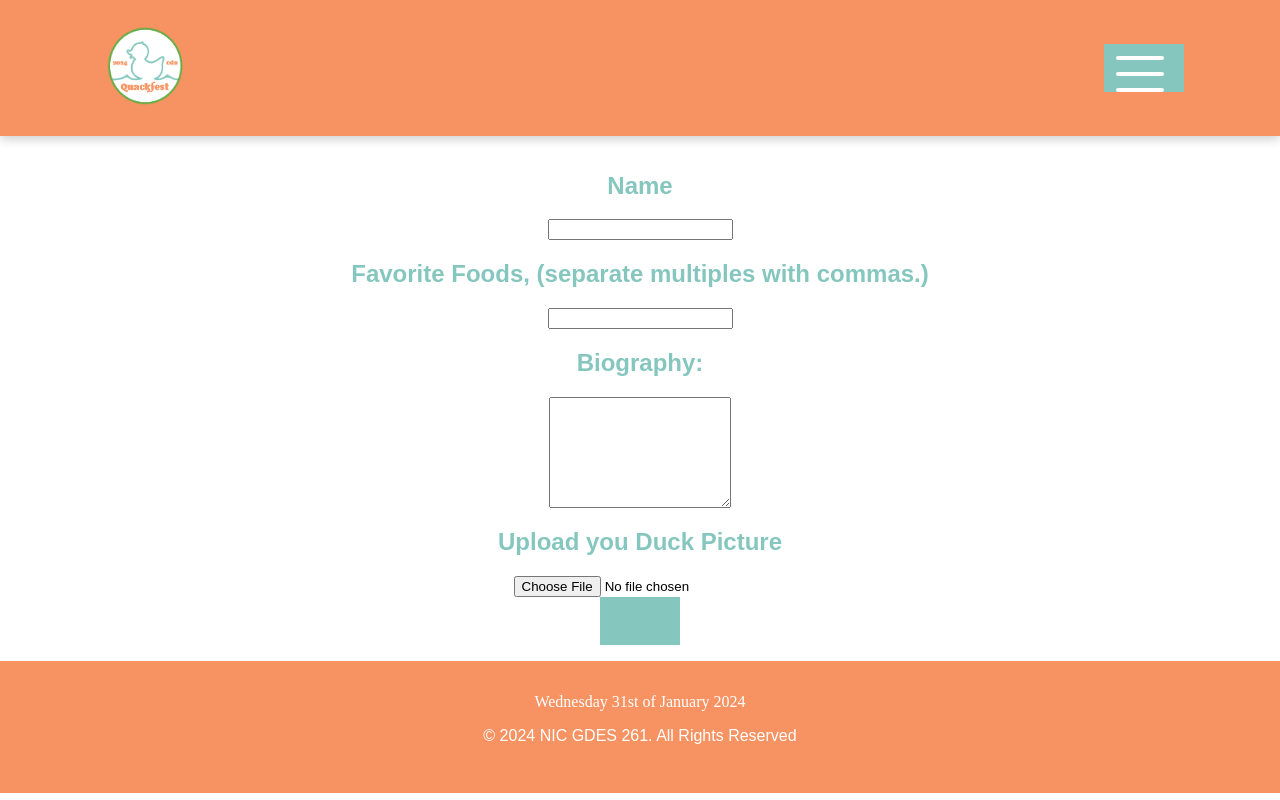
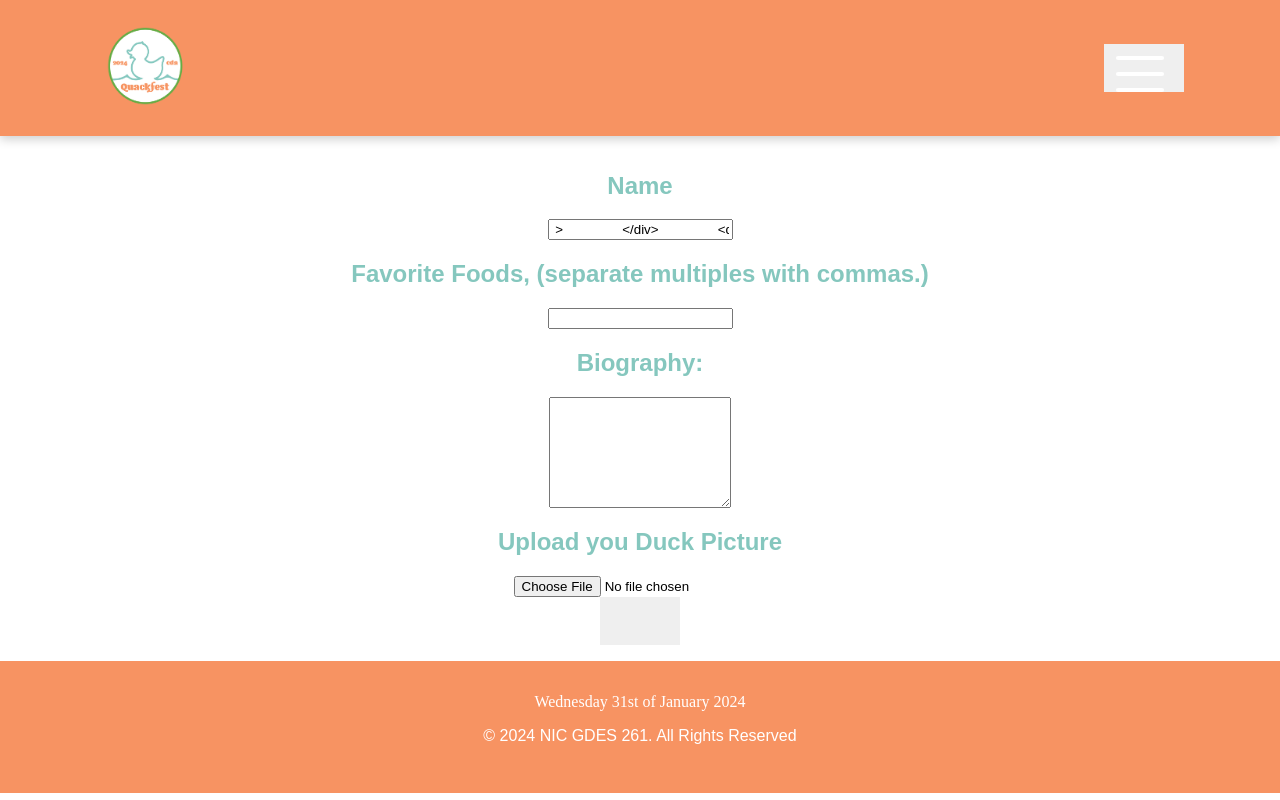
Before and after one commit to nic-gdes/create-a-duck-directory-missidaho, a PHP site: page /create-duck.php in a window 1280 px wide. Run offline with PHP 8.4, Linux system fonts and the light colour scheme.

Commit message:
working on the php

```diff
--- a/assets/style/style.css
+++ b/assets/style/style.css
@@ -71,7 +71,7 @@ button {
 	cursor: pointer;
 	outline: inherit;
     padding-right: 2rem;
-    background-color: #85C7BE;
+    background-color: none;
 
 
 }
@@ -268,7 +268,26 @@ a {
     justify-content: center;
     text-align: center;
 }
+.error {
+    padding: .5rem;
+    font-family: Arial, Helvetica, sans-serif;
+    color: #F79362;
+}
 
+.submit_button {
+    width: 5rem;
+    height: 3rem;
+	color: inherit;
+	border: none;
+	padding: 0;
+	font: inherit;
+	cursor: pointer;
+	outline: inherit;
+    padding-right: 2rem;
+    color: #85C7BE;
+
+
+}
 /* ---RESPONSIVNESS--- */
 @media screen and (max-width: 812px) {
     .grid_wrapper {
--- a/create-duck.php
+++ b/create-duck.php
@@ -45,15 +45,14 @@ if (isset($_POST['submit'])) {
         //if the name is empty
         $errors['bio'] = "A bio is required.";
     }
- if(!array_filter($errors)) {
-    //if there are any errors
-    header("Location: ./index.php");
- } else {
-
- }
+    if (!array_filter($errors)) {
+        //if there are any errors
+        header("Location: ./index.php");
+    } else {
+    }
 
 
- // if (preg_match('/^[a-z\s]+$/', $name)) {
+    // if (preg_match('/^[a-z\s]+$/', $name)) {
     //     // echo "there is a name";
     // } else {
     //     $errors["name"] = "illegal characters";
@@ -83,12 +82,28 @@ if (isset($_POST['submit'])) {
                     <label for="name">
                         <h2>Name</h2>
                     </label>
-                    <input type="text" id="name" name="name">
+                    <?php
+                    if (isset($errors['name'])) {
+
+                        echo "<div class = 'error'>" . $errors["name"] . "</div>";
+                    }
+
+
+                    ?>
+                    <input type="text" id="name" name="name" value="<?php if (isset($name)) { echo $name;} ?> >
                 </div>
-                <div class="email_form form_content">
+                <div class= "email_form form_content">
                     <label for="email">
                         <h2>Favorite Foods, (separate multiples with commas.)</h2>
                     </label>
+                    <?php
+                    if (isset($errors['favorite_foods'])) {
+
+                    echo "<div class='error'>" .$errors["favorite_foods"] ."</div>";
+                    }
+
+
+                    ?>
                     <input type="text" id="email" name="favorite_foods">
                 </div>
                 <div class="message_form form_content">
```
